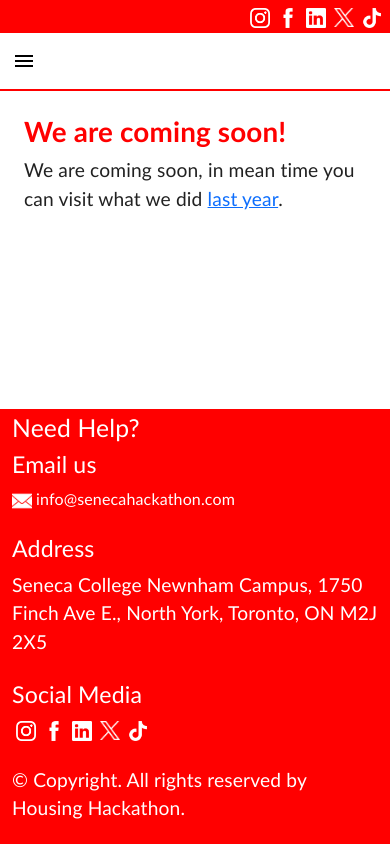
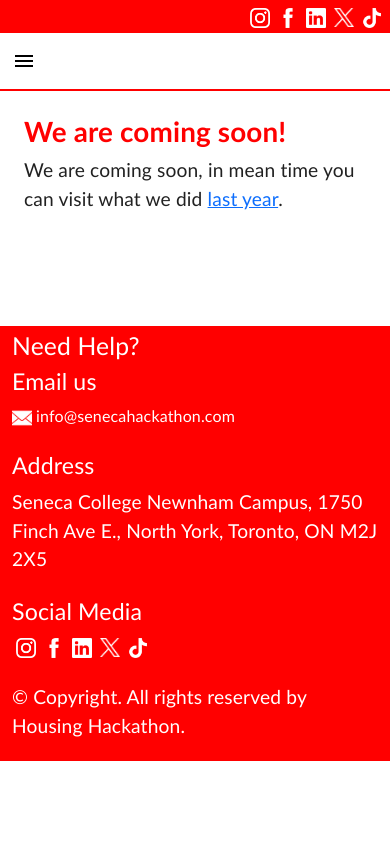
Before and after one commit to busycaesar/Seneca-Hackathon, a Next.js app: page / in a window 390 px wide. Built offline with nearby package versions, Linux system fonts and the light colour scheme.

Commit message:
Updated responsiveness!

```diff
--- a/src/styles/globals.css
+++ b/src/styles/globals.css
@@ -52,13 +52,10 @@ p {
   bottom: 0;
 }
 
-@media screen and (max-width: 650px) {
+@media screen and (max-width: 750px) {
   .page-content {
-    margin-bottom: 5em;
+    margin-bottom: 7em;
   }
-}
-
-@media screen and (max-width: 100px) {
   #footer {
     position: relative;
   }
```
